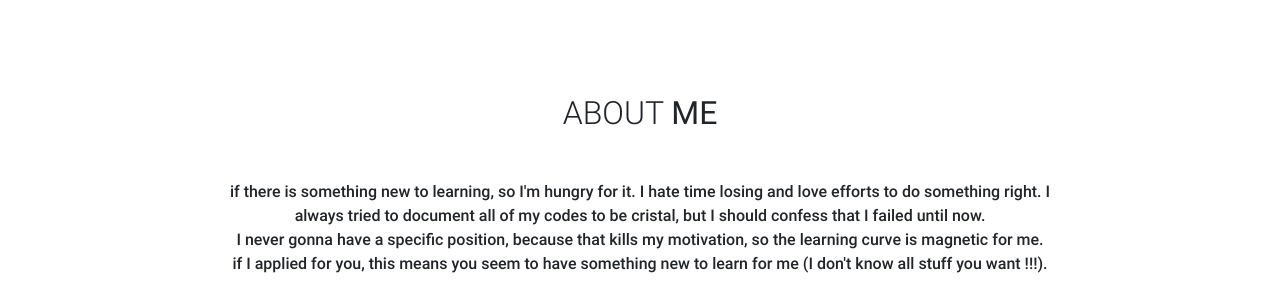
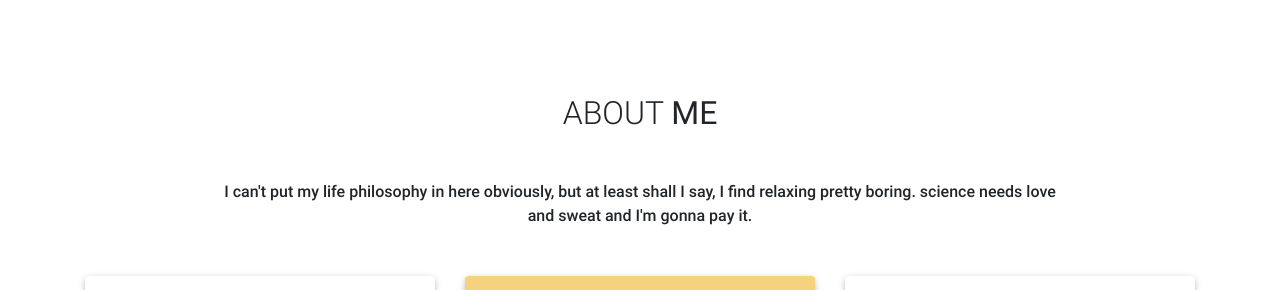
Before and after one commit to MasoudHeidary/CV, a plain HTML site: page index.html in a window 1280 px wide. Shown: the part 802-1092 px from the top of the page. Drawn offline with Linux system fonts and the light colour scheme.

Commit message:
update about me

```diff
--- a/index.html
+++ b/index.html
@@ -177,14 +177,8 @@
             <h2 class="text-center text-uppercase my-5 pt-5 wow fadeIn" data-wow-delay="0.2s">About <strong>me</strong></h2>
 
             <p class="text-center font-bold w-responsive mx-auto wow fadeIn my-5" data-wow-delay="0.2s">
-                if there is something new to learning, so I'm hungry for it. I hate time losing and love efforts to do
-                something right. I always tried to document all of my codes to be cristal, but I should confess that I failed
-                until now. <br />
-                I never gonna have a specific position, because that kills my motivation, so the learning curve is magnetic
-                for me. <br />
-                if I applied for you, this means you seem to have something new to learn for me (I don't know all stuff you
-                want !!!).
-
+                I can't put my life philosophy in here obviously, but at least shall I say, I find relaxing pretty boring.
+                science needs love and sweat and I'm gonna pay it.<br />
             </p>
 
             <!-- First row -->
```
